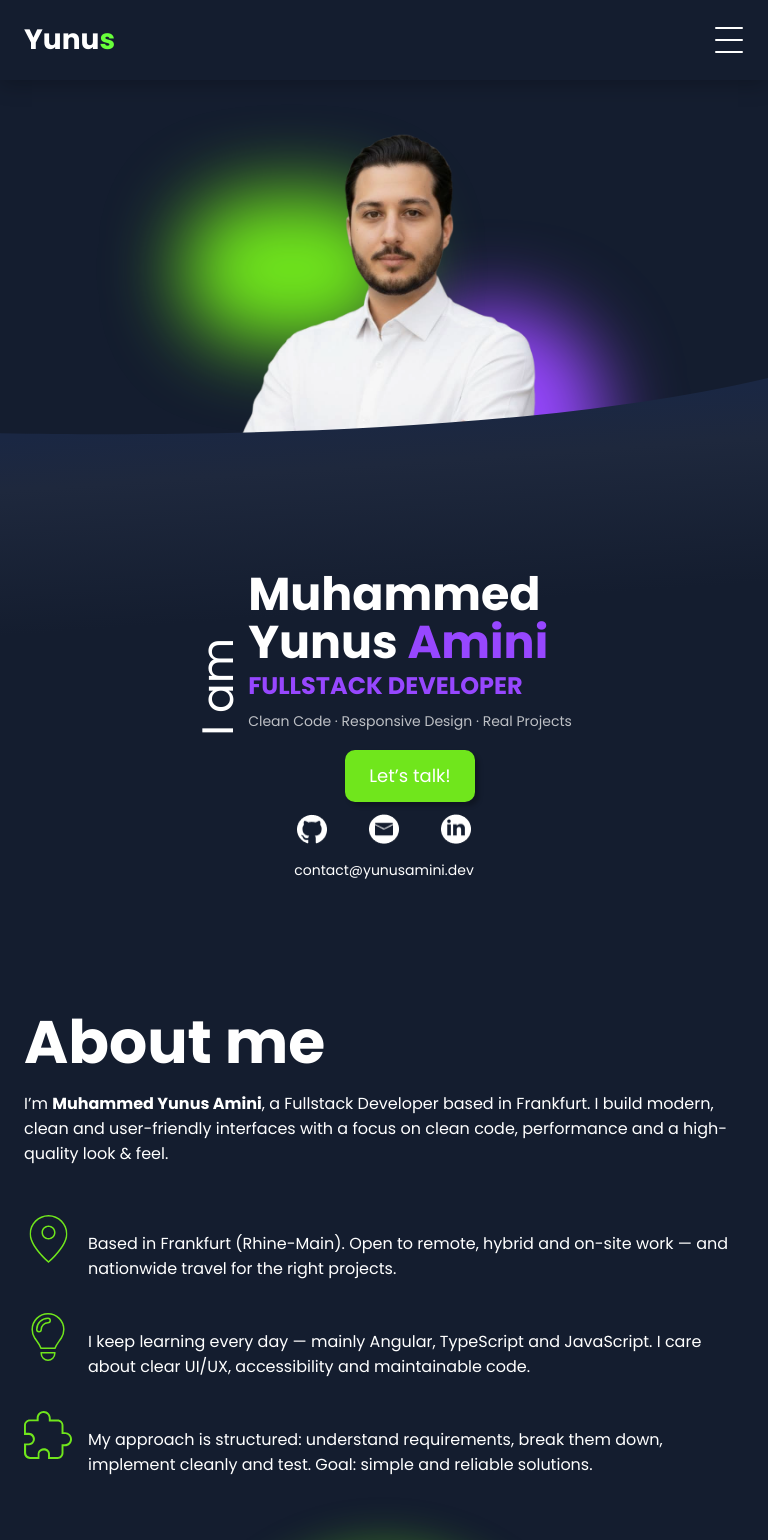
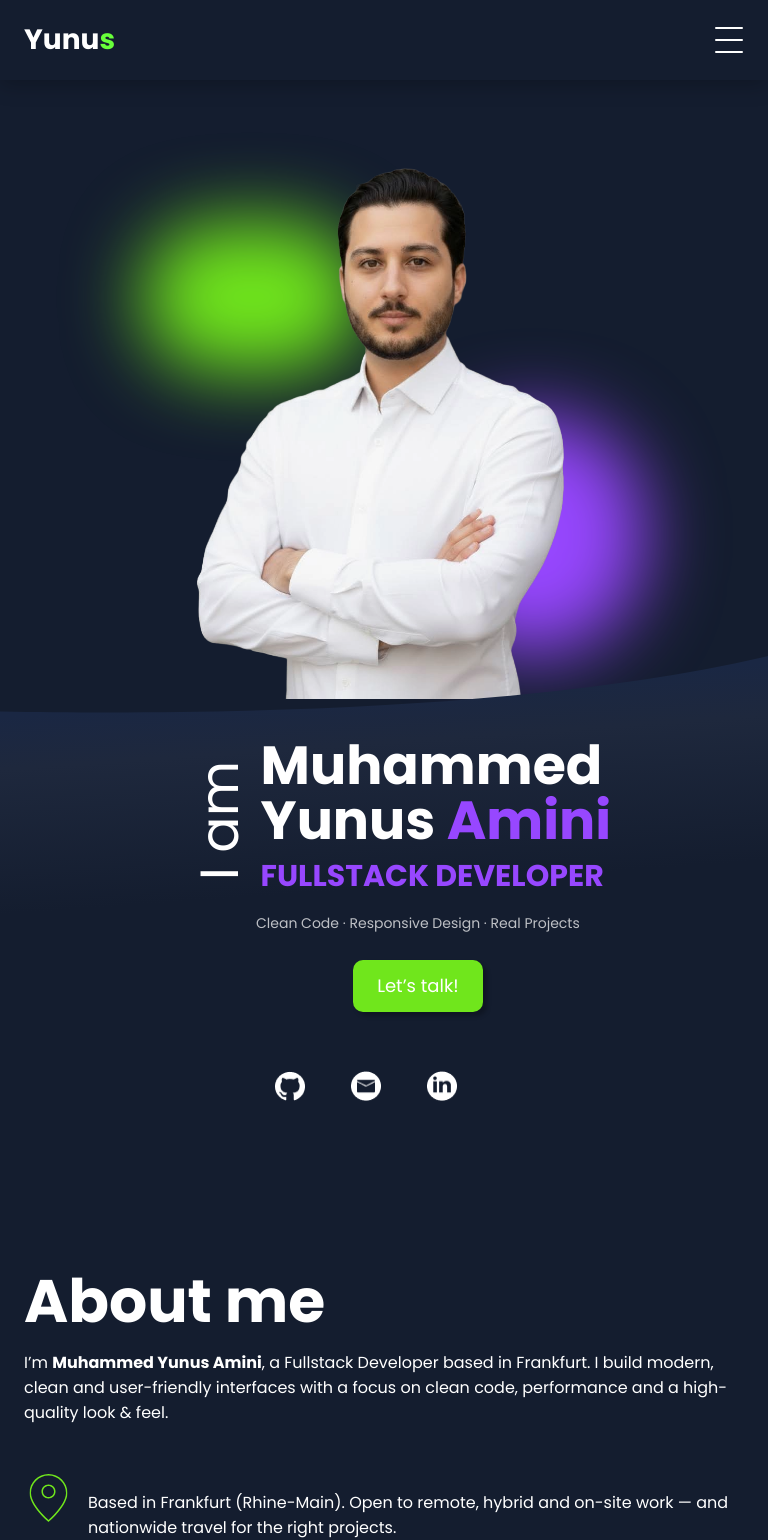
Before and after one commit to mya63/portfolio-2.0, an Angular app: page /#/ in a window 768 px wide. Shown: the top 1540 px of the page. Built offline with nearby package versions, Linux system fonts and the light colour scheme.

Commit message:
Adjust hero responsive layout

```diff
--- a/src/app/pages/home/hero/hero.scss
+++ b/src/app/pages/home/hero/hero.scss
@@ -258,8 +258,8 @@
   .hero .container.hero-grid {
     min-height: calc(100dvh - var(--header-height) - 40px); /* MYA CHANGED */
     align-content: center; /* MYA ADDED: Content wieder mittiger */
-    width: 112%;
-    max-width: 100%;
+    width: 100%;
+    max-width: none;
     grid-template-columns: 1fr;
     grid-template-areas:
       'photo'
@@ -304,8 +304,8 @@
   }
 
   .hero-text {
-    margin-top: -5px;
-    margin-bottom: -15px;
+    margin-top: 10px;
+    margin-bottom: 0;
     z-index: 5;
     max-width: 560px;
     width: 100%;
@@ -313,20 +313,19 @@
     grid-template-columns: auto auto;
     justify-content: center;
     align-items: center;
-    column-gap: 8px;
+    column-gap: 10px;
     text-align: left;
+    transform: translateX(12px);
   }
-
   .hero-text .iam {
     z-index: 5;
     writing-mode: vertical-rl;
-    transform: rotate(180deg) translateY(0px);
+    transform: rotate(180deg) translateY(34px);
     font-size: clamp(32px, 9vw, 44px);
     line-height: 1;
     text-transform: none;
     letter-spacing: 0;
   }
-
   .hero-text .title {
     z-index: 5;
     align-items: flex-start;
@@ -339,16 +338,24 @@
   }
 
   .role {
+    margin: 10px 0 16px;
     text-align: left;
     font-size: clamp(17px, 4.8vw, 24px);
   }
 
-  .hero-sub,
-  .hero-cta {
+  .hero-sub {
+    width: 100%;
+    margin: 0 0 22px;
     align-self: center;
     text-align: center;
+    transform: translateX(-12px);
   }
-
+  .hero-cta {
+    margin-top: 4px;
+    align-self: center;
+    text-align: center;
+    transform: translateX(-12px);
+  }
   .hero-text .btn {
     z-index: 5;
     height: 52px;
@@ -357,24 +364,24 @@
   }
 
   .hero-contact {
-    margin-top: -4px;
     z-index: 5;
     flex-direction: column;
-    gap: 10px;
-    margin-top: 0;
+    gap: 14px;
+    margin-top: 18px;
     text-align: center;
+    transform: translateX(-12px);
   }
-
   .hero-mail {
-    z-index: 5;
-    max-width: min(92vw, 320px);
-    overflow-wrap: anywhere;
-    font-size: 14px;
+    display: none;
   }
 
   .scrolldown {
     z-index: 5;
     display: none;
+  }
+
+  .hero-socials {
+    justify-content: center;
   }
 }
 
@@ -382,17 +389,61 @@
 
 @media (min-width: 601px) and (max-width: 900px) {
   .hero {
-    padding-bottom: 110px; /* MYA CHANGED */
+    padding-bottom: 140px;
     min-height: 100dvh;
   }
 
+  .hero .container.hero-grid {
+    row-gap: 28px;
+    align-content: start;
+    padding-top: 28px;
+  }
+
   .hero-wave {
-    bottom: -50px;
+    bottom: -70px;
     width: max(100vw, 1200px);
   }
+  .hero-photo-wrap {
+    width: min(500px, 78vw);
+  }
+
   .hero-photo {
     width: 116%;
-    margin-bottom: -24px;
+    margin-bottom: -34px;
+  }
+
+  .hero-text {
+    margin-top: 46px;
+    column-gap: 14px;
+    transform: translateX(18px);
+  }
+  .hero-text .iam {
+    transform: rotate(180deg) translateY(54px);
+    font-size: clamp(42px, 7vw, 56px);
+  }
+  .name {
+    font-size: clamp(42px, 7vw, 58px);
+  }
+
+  .role {
+    margin: 12px 0 20px;
+    font-size: clamp(22px, 4vw, 30px);
+  }
+
+  .hero-sub {
+    transform: translateX(-18px);
+  }
+
+  .hero-cta {
+    transform: translateX(-18px);
+  }
+
+  .hero-contact {
+    margin-top: 24px;
+    transform: translateX(-18px);
+  }
+  .hero-socials {
+    gap: 32px;
   }
 }
 
@@ -457,11 +508,6 @@
     width: 26px;
     height: 26px;
   }
-
-  .hero-mail {
-    max-width: 280px;
-    font-size: 13px;
-  }
 }
 
 /* Extra small */
@@ -476,11 +522,6 @@
 
   .role {
     font-size: 15px;
-  }
-
-  .hero-mail {
-    max-width: 240px;
-    font-size: 12px;
   }
 }
 
@@ -534,14 +575,35 @@
 }
 
 /* MYA ADDED: Feinjustierung für 390x844 Geräte */
+/* MYA ADDED: Feinjustierung für 390x844 Geräte */
 @media (min-width: 385px) and (max-width: 395px) and (min-height: 830px) and (max-height: 860px) {
   .hero-wave {
-    bottom: -90px; /* MYA CHANGED: Wave höher ziehen */
+    bottom: -90px;
     transform: translateX(-50%) scaleY(1.25);
     transform-origin: bottom center;
   }
+
+  .hero-text {
+    column-gap: 10px;
+  }
+
+  .hero-text .iam {
+    font-size: 40px;
+    transform: rotate(180deg) translateY(60px);
+  }
+
+  .name {
+    font-size: 31px;
+  }
+
+  .hero-sub {
+    transform: translateX(-35px);
+  }
+
+  .hero-cta {
+    transform: translateX(-50px);
+  }
 }
-
 /* MYA ADDED: Feinjustierung für 430x932 Geräte */
 @media (min-width: 425px) and (max-width: 435px) and (min-height: 920px) and (max-height: 945px) {
   .hero-wave {
@@ -549,6 +611,17 @@
     transform: translateX(-50%) scaleY(1.25);
     transform-origin: bottom center;
   }
+
+  .hero-text .iam {
+  transform: rotate(180deg) translateY(65px);
+}
+
+.hero-sub {
+  transform: translateX(-50px);
+}
+.hero-cta {
+  transform: translateX(-50px);
+}
 }
 
 /* MYA ADDED: Feinjustierung für 412x915 Geräte */
@@ -563,9 +636,50 @@
 /* MYA ADDED: Feinjustierung für 820x1180 iPad Air */
 @media (min-width: 810px) and (max-width: 830px) and (min-height: 1160px) and (max-height: 1200px) {
   .hero-wave {
-    bottom: 20px;
+    bottom: -106px;
     transform: translateX(-50%) scaleY(1.15);
     transform-origin: bottom center;
+  }
+
+  /* ganzer Textblock: links + hoch */
+  .hero-text {
+    transform: translateX(-35px);
+    margin-top: 20px;
+  }
+
+  /* I am: mehr links/oben */
+  .hero-text .iam {
+    transform: rotate(180deg) translateY(70px);
+  }
+
+  /* Name: mehr links/oben + minimal größer */
+  .name {
+    font-size: clamp(46px, 6.8vw, 62px);
+    line-height: 0.95;
+  }
+
+  /* Clean Code Text: links/oben */
+  .hero-sub {
+    transform: translateX(-38px);
+    margin-bottom: 18px;
+  }
+
+  /* Button: größer + nach links */
+  .hero-cta {
+    transform: translateX(-45px);
+    margin-top: 6px;
+  }
+
+  .hero-text .btn {
+    height: 58px;
+    padding: 14px 34px;
+    font-size: 20px;
+  }
+
+  /* Icons passend zum Button nach links */
+  .hero-contact {
+    transform: translateX(-45px);
+    margin-top: 26px;
   }
 }
 
@@ -611,19 +725,3 @@
     z-index: 3;
   }
 }
-
-/* MYA ADDED: iPhone 12 Pro - IAM links neben Namen */
-@media (min-width: 385px) and (max-width: 395px) and (min-height: 830px) and (max-height: 860px) {
-  .hero-text {
-    column-gap: 10px;
-  }
-
-  .hero-text .iam {
-    font-size: 40px;
-    transform: rotate(180deg) translateY(50px);
-  }
-
-  .name {
-    font-size: 31px;
-  }
-}
--- a/src/styles.scss
+++ b/src/styles.scss
@@ -1,24 +1,43 @@
 @use 'styles/buttons';
 
 /* ===== Tokens / Base (global) ===== */
-:root{
-  --bg:#141D2F; --purple:#9747FF; --green:#70E61C; --white:#fff;
-  --radius:10px; --radius-lg:32px; --container:1340px; --maxw:1920px;
+:root {
+  --bg: #141d2f;
+  --purple: #9747ff;
+  --green: #70e61c;
+  --white: #fff;
+  --radius: 10px;
+  --radius-lg: 32px;
+  --container: 1340px;
+  --maxw: 1920px;
 }
 
-*{ box-sizing:border-box }
-
-html{
-  scroll-behavior:smooth;
-  scroll-padding-top: 96px;        /* Sticky-Header-Höhe */
+* {
+  box-sizing: border-box;
 }
 
-body{
-  margin:0; background:var(--bg); color:var(--white);
-  font-family:Poppins,system-ui,-apple-system,sans-serif
+html {
+  scroll-behavior: smooth;
+  scroll-padding-top: 96px; /* Sticky-Header-Höhe */
 }
 
-img,svg{ display:block; max-width:100%; height:auto }
+body {
+  margin: 0;
+  background: var(--bg);
+  color: var(--white);
+  font-family:
+    Poppins,
+    system-ui,
+    -apple-system,
+    sans-serif;
+}
+
+img,
+svg {
+  display: block;
+  max-width: 100%;
+  height: auto;
+}
 
 /* ===== Layout helpers ===== */
 .app-layout {
@@ -35,102 +54,195 @@ img,svg{ display:block; max-width:100%; height:auto }
   position: relative;
   overflow-x: hidden;
 }
-.container{ width:var(--container); max-width:calc(100% - 2*100px); margin:0 auto; position:relative }
-.section{ position:relative; padding:96px 0; scroll-margin-top: calc(96px + 8px); } /* exakt an Überschrift stoppen */
-.center{ text-align:center }
-.accent{ color:var(--purple) }
-.line{ display:inline-block; height:0; border-top:4px solid var(--white) }
-.line.purple{ border-color:var(--purple) }
-.line.green{ border-color:var(--green) }
-.line.small{ width:68px }
-.line.thin{ border-top-width:2px }
+.container {
+  width: var(--container);
+  max-width: calc(100% - 2 * 100px);
+  margin: 0 auto;
+  position: relative;
+}
+.section {
+  position: relative;
+  padding: 96px 0;
+  scroll-margin-top: calc(96px + 8px);
+} /* exakt an Überschrift stoppen */
+.center {
+  text-align: center;
+}
+.accent {
+  color: var(--purple);
+}
+.line {
+  display: inline-block;
+  height: 0;
+  border-top: 4px solid var(--white);
+}
+.line.purple {
+  border-color: var(--purple);
+}
+.line.green {
+  border-color: var(--green);
+}
+.line.small {
+  width: 68px;
+}
+.line.thin {
+  border-top-width: 2px;
+}
 
 /* ===== Buttons (global) ===== */
-.btn{
-  display:inline-flex; align-items:center; justify-content:center;
-  height:58px; padding:0 30px; border-radius:10px; border:none;
-  color:#fff; cursor:pointer; text-decoration:none;
-  box-shadow:4px 4px 4px rgba(0,0,0,.25);
-  font:400 16px/1 Poppins,sans-serif;
-  transition:transform .18s ease, box-shadow .18s ease, background-color .18s ease, color .18s ease;
+.btn {
+  display: inline-flex;
+  align-items: center;
+  justify-content: center;
+  height: 58px;
+  padding: 0 30px;
+  border-radius: 10px;
+  border: none;
+  color: #fff;
+  cursor: pointer;
+  text-decoration: none;
+  box-shadow: 4px 4px 4px rgba(0, 0, 0, 0.25);
+  font:
+    400 16px/1 Poppins,
+    sans-serif;
+  transition:
+    transform 0.18s ease,
+    box-shadow 0.18s ease,
+    background-color 0.18s ease,
+    color 0.18s ease;
 }
-.btn.primary{ background:var(--green) }
-.btn.primary:hover{ background:var(--purple) }
-.btn.primary:active{ background:#fff; color:#000 }
-.btn.purple{ background:var(--purple) }
-.btn.outline{ background:transparent; border:1px solid var(--green) }
-.btn.disabled{ background:#B6B6B6; pointer-events:none }
+.btn.primary {
+  background: var(--green);
+}
+.btn.primary:hover {
+  background: var(--purple);
+}
+.btn.primary:active {
+  background: #fff;
+  color: #000;
+}
+.btn.purple {
+  background: var(--purple);
+}
+.btn.outline {
+  background: transparent;
+  border: 1px solid var(--green);
+}
+.btn.disabled {
+  background: #b6b6b6;
+  pointer-events: none;
+}
 
 /* kräftiger Hover-Pop für alle Buttons */
-.btn:hover{ transform:translateY(-2px) scale(1.06); box-shadow:0 10px 24px rgba(151,71,255,.22); }
-.btn:active{ transform:scale(.98); }
+.btn:hover {
+  transform: translateY(-2px) scale(1.06);
+  box-shadow: 0 10px 24px rgba(151, 71, 255, 0.22);
+}
+.btn:active {
+  transform: scale(0.98);
+}
 
 /* Text-Button (Legal notice / Privacy links) */
-.btn.text{ background:transparent; border:none; padding:5px 10px; color:#fff; position:relative }
-.btn.text::after{ content:""; position:absolute; left:10px; bottom:0; width:0; height:2px; background:var(--green); transition:width .3s }
-.btn.text:hover::after{ width:calc(100% - 20px) }
+.btn.text {
+  background: transparent;
+  border: none;
+  padding: 5px 10px;
+  color: #fff;
+  position: relative;
+}
+.btn.text::after {
+  content: '';
+  position: absolute;
+  left: 10px;
+  bottom: 0;
+  width: 0;
+  height: 2px;
+  background: var(--green);
+  transition: width 0.3s;
+}
+.btn.text:hover::after {
+  width: calc(100% - 20px);
+}
 
 /* Aliase */
-.btn.btn--primary{ background:var(--green) }
-.btn.btn--primary:hover{ background:var(--purple) }
-.btn.btn--primary:active{ background:#fff; color:#000 }
+.btn.btn--primary {
+  background: var(--green);
+}
+.btn.btn--primary:hover {
+  background: var(--purple);
+}
+.btn.btn--primary:active {
+  background: #fff;
+  color: #000;
+}
 
 /* ===== Footer helpers ===== */
-.footer{ border-top:4px solid var(--green); padding:60px 0; background:#141D2F }
-.foot-grid{ display:grid; grid-template-columns:216px 1fr 174px; align-items:center; gap:16px }
-.copyright{ font-size:16px; text-align:center }
-.foot-icons{ display:flex; gap:16px; justify-content:flex-end }
-
-/* ===== Responsive ===== */
-@media (max-width:1200px){
-  .container{ max-width:calc(100% - 48px) }
-  .section{ padding:72px 0 }
+.footer {
+  border-top: 4px solid var(--green);
+  padding: 60px 0;
+  background: #141d2f;
 }
-@media (max-width:860px){ html{ scroll-padding-top: 72px; } }
-@media (max-width:700px){
-  .section{ padding:56px 0 }
-  .foot-grid{ grid-template-columns:1fr }
-  .copyright{ text-align:left }
+.foot-grid {
+  display: grid;
+  grid-template-columns: 216px 1fr 174px;
+  align-items: center;
+  gap: 16px;
+}
+.copyright {
+  font-size: 16px;
+  text-align: center;
+}
+.foot-icons {
+  display: flex;
+  gap: 16px;
+  justify-content: flex-end;
 }
 
-/* Icon-Gruppe wie in Figma: Default grün, Hover cyan */
-.row {
-  display: grid;
-  grid-template-columns: 48px 1fr;
-  align-items: start;
-  gap: 16px;
+/* ===== Responsive Base ===== */
 
-  .icon {
-    width: 48px;
-    height: 48px;
-    display: grid;
-    place-items: center;
-  }
-
-  .icon svg {
-    width: 30px;
-    height: 30px;
-    color: #70E61C;
-    transition: color .18s ease, transform .18s ease;
-  }
-
-  &:hover .icon svg {
-    color: #1CDAE6;
-    transform: scale(1.12);
+/* MYA ADDED: Laptop / kleiner Desktop */
+@media (max-width: 1440px) {
+  .container {
+    width: min(100% - 80px, var(--container));
+    max-width: none;
   }
 }
 
-/* Optional: größere Variante */
-.row--lg .icon svg { width: 40px; height: 40px; }
+/* MYA CHANGED: Tablet */
+@media (max-width: 1200px) {
+  .container {
+    width: min(100% - 48px, var(--container));
+    max-width: none;
+  }
 
-@media (max-width: 700px) {
-  .container {
-    width: 100%;
-    max-width: calc(100% - 24px);
+  .section {
+    padding: 72px 0;
   }
 }
 
-html,
-body {
-  overflow-x: hidden;
+/* MYA CHANGED: Mobile Header-Offset */
+@media (max-width: 860px) {
+  html {
+    scroll-padding-top: 72px;
+  }
 }
+
+/* MYA CHANGED: Mobile */
+@media (max-width: 700px) {
+  .container {
+    width: min(100% - 24px, var(--container));
+    max-width: none;
+  }
+
+  .section {
+    padding: 56px 0;
+  }
+
+  .foot-grid {
+    grid-template-columns: 1fr;
+  }
+
+  .copyright {
+    text-align: left;
+  }
+}
```
Also changed, not shown: src/app/shared/header/header.scss (+3 -10 lines).
